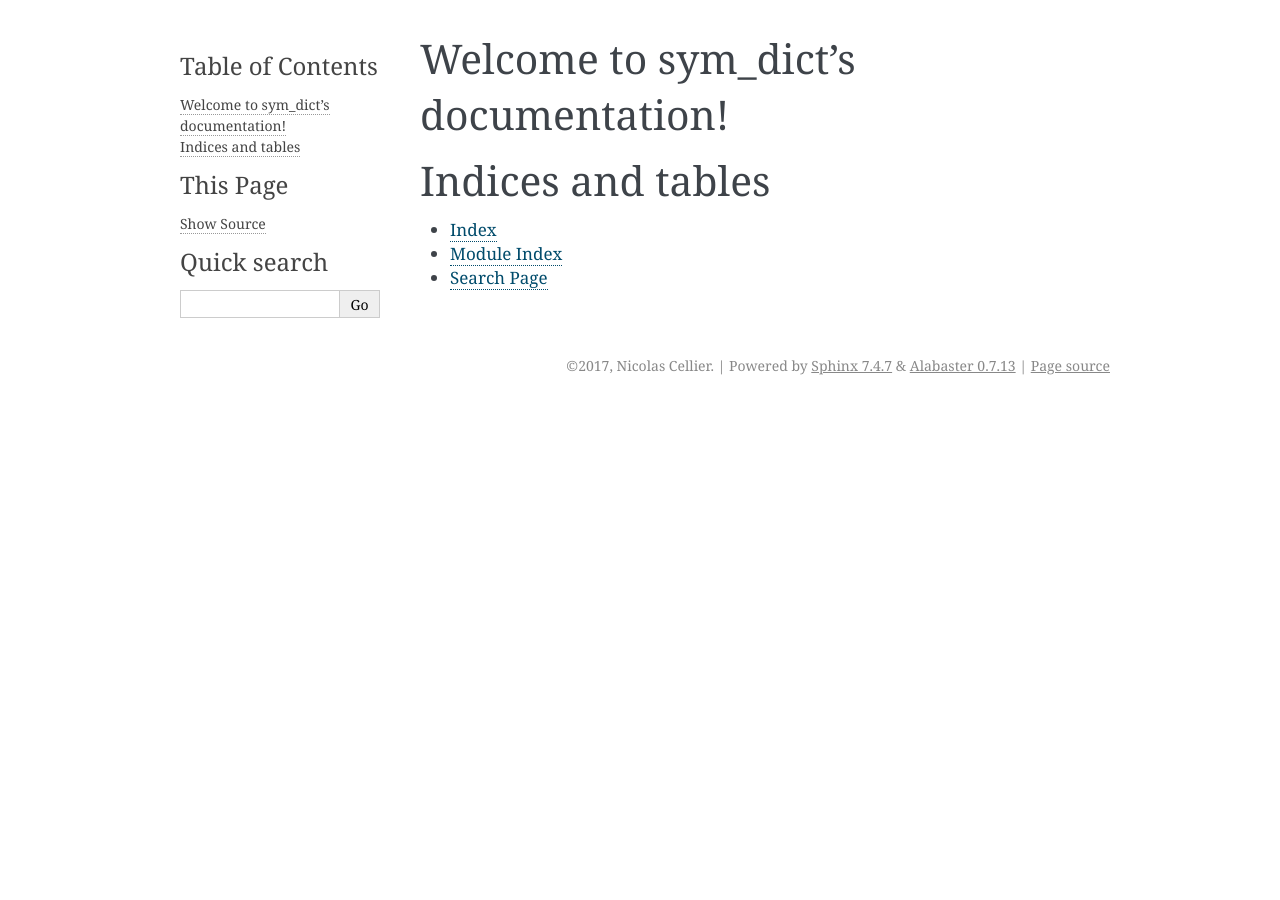
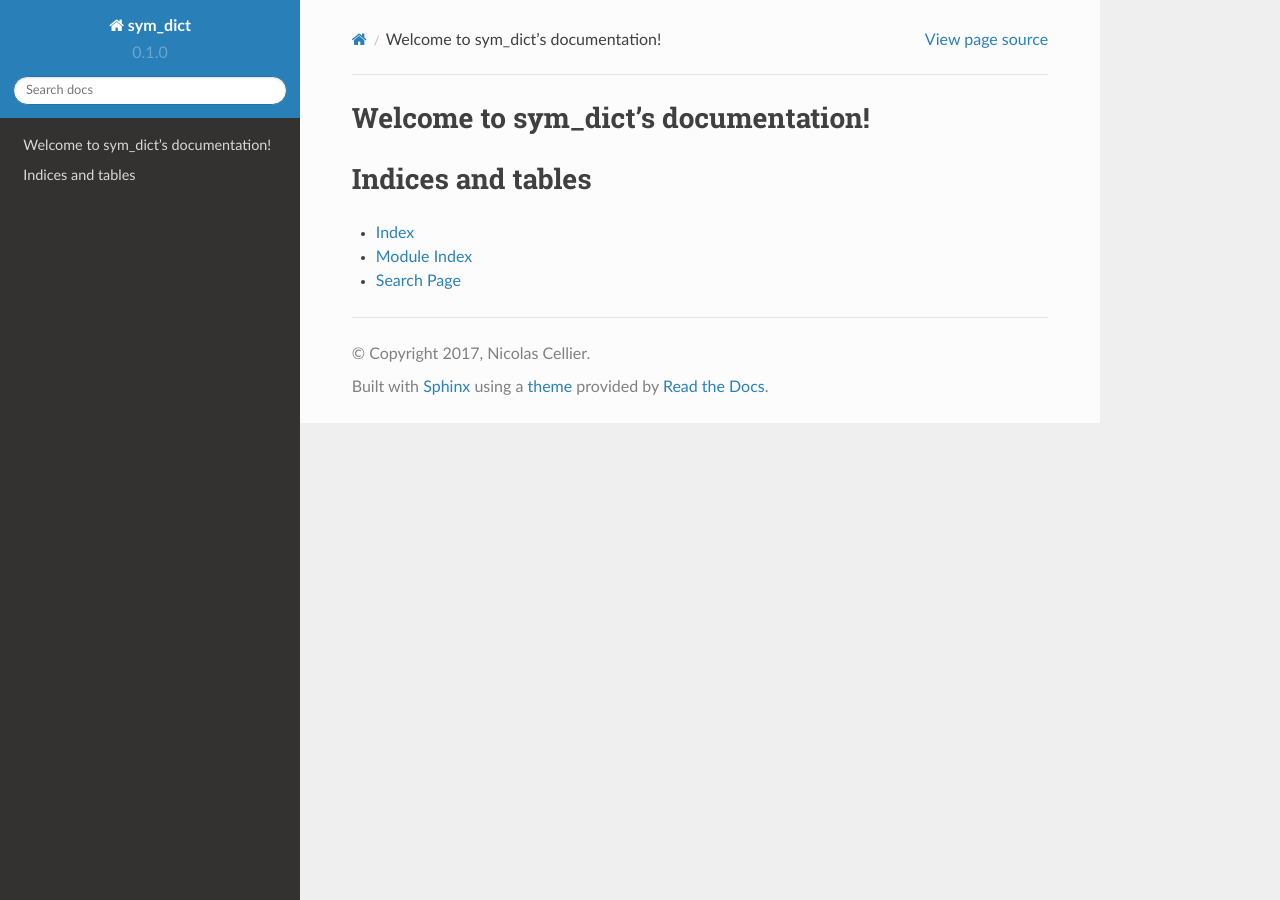
Before and after one commit to celliern/sym_dict, a Sphinx documentation site: the page built from docs/source/index.rst, in a window 1280 px wide. Built offline with Sphinx 7.4.7 and the Read the Docs theme 2.0.0, drawn with Linux system fonts in a browser that asks for light colours; some of the changed lines change nothing that is shown.

Commit message:
documentation

```diff
--- a/docs/source/conf.py
+++ b/docs/source/conf.py
@@ -31,13 +31,18 @@
 # Add any Sphinx extension module names here, as strings. They can be
 # extensions coming with Sphinx (named 'sphinx.ext.*') or your custom
 # ones.
+from recommonmark.parser import CommonMarkParser
+
 extensions = ['sphinx.ext.autodoc',
-    'sphinx.ext.doctest',
-    'sphinx.ext.coverage',
-    'sphinx.ext.mathjax',
-    'sphinx.ext.ifconfig',
-    'sphinx.ext.viewcode',
-    'sphinx.ext.githubpages']
+              'sphinx.ext.doctest',
+              'sphinx.ext.intersphinx',
+              'sphinx.ext.todo',
+              'sphinx.ext.coverage',
+              'sphinx.ext.mathjax',
+              'sphinx.ext.ifconfig',
+              'sphinx.ext.viewcode',
+              'sphinx.ext.autodoc',
+              'sphinxcontrib.napoleon']
 
 # Add any paths that contain templates here, relative to this directory.
 templates_path = ['_templates']
@@ -89,7 +94,7 @@ todo_include_todos = False
 # The theme to use for HTML and HTML Help pages.  See the documentation for
 # a list of builtin themes.
 #
-html_theme = 'alabaster'
+html_theme = 'sphinx_rtd_theme'
 
 # Theme options are theme-specific and customize the look and feel of a theme
 # further.  For a list of options available for each theme, see the
```
